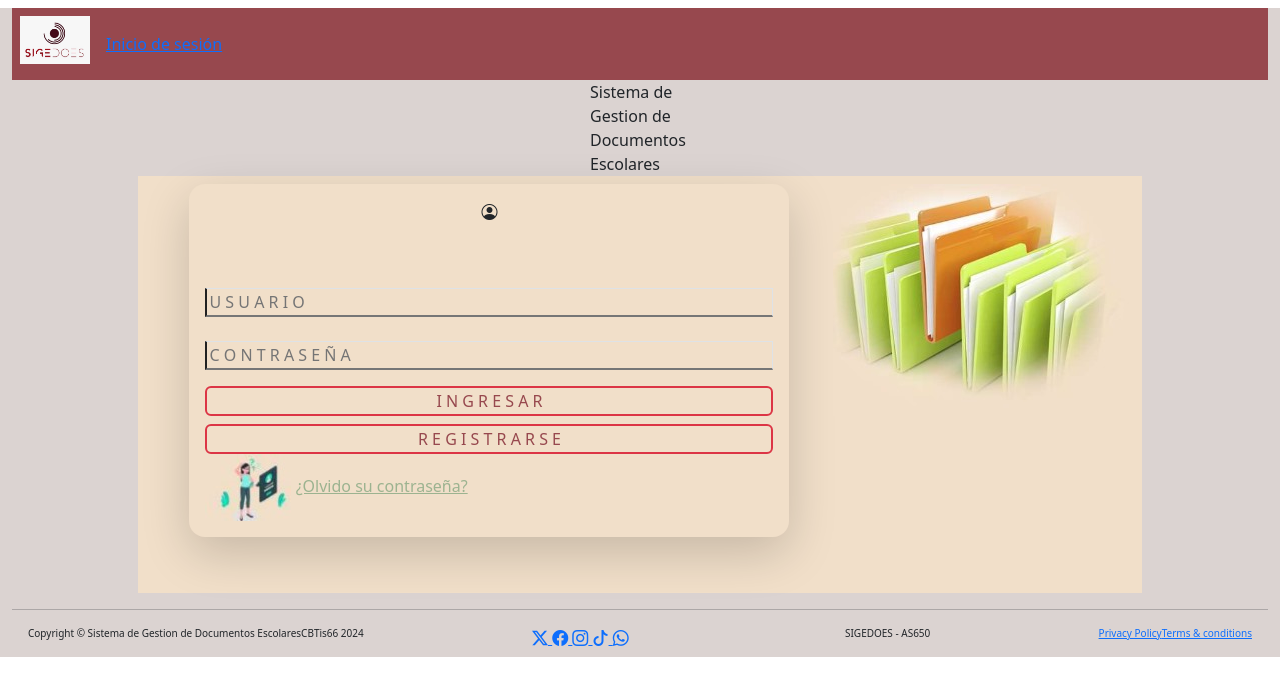
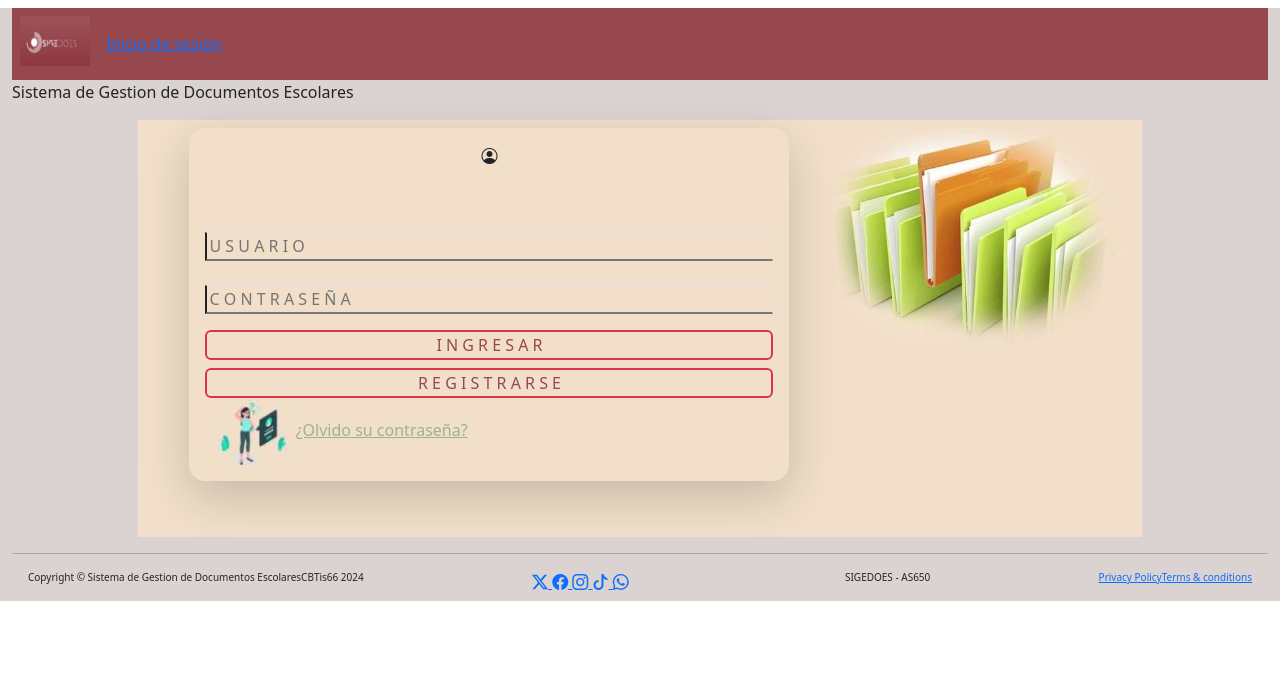
Before and after one commit to Joana-Lopez-Rodriguez/WEBB, a plain HTML site: page 2P/practica9.html in a window 1280 px wide. Drawn offline with nearby package versions, Linux system fonts and the light colour scheme.

```diff
--- a/2P/CSS/estilo_9.css
+++ b/2P/CSS/estilo_9.css
@@ -28,13 +28,13 @@
     max-width: 1440px;
     width: 100%;
     margin: 0 auto;
+
 }
 .wit2{
-    max-width: 400px;
-    width: 100px;
-    margin: 0 auto;
+    margin-left: 550px;
 }
 .wit3{
     max-width: 70px;
     width: 100%;
+    height: 50px;
 }
--- a/2P/practica9.html
+++ b/2P/practica9.html
@@ -14,7 +14,7 @@
     <div class="nav bg-color1 d-flex mt-2">
         <ul class="nav p-2">
             <li  >
-                <img class="wit3" src="Assets/Img/logo.png" alt="">
+                <img class="wit3" src="Assets/Img/Logo_sigedoes.png" alt="">
 
             </li>
        <li class="p-3"> <a href="">Inicio de sesión</a></li>
```
